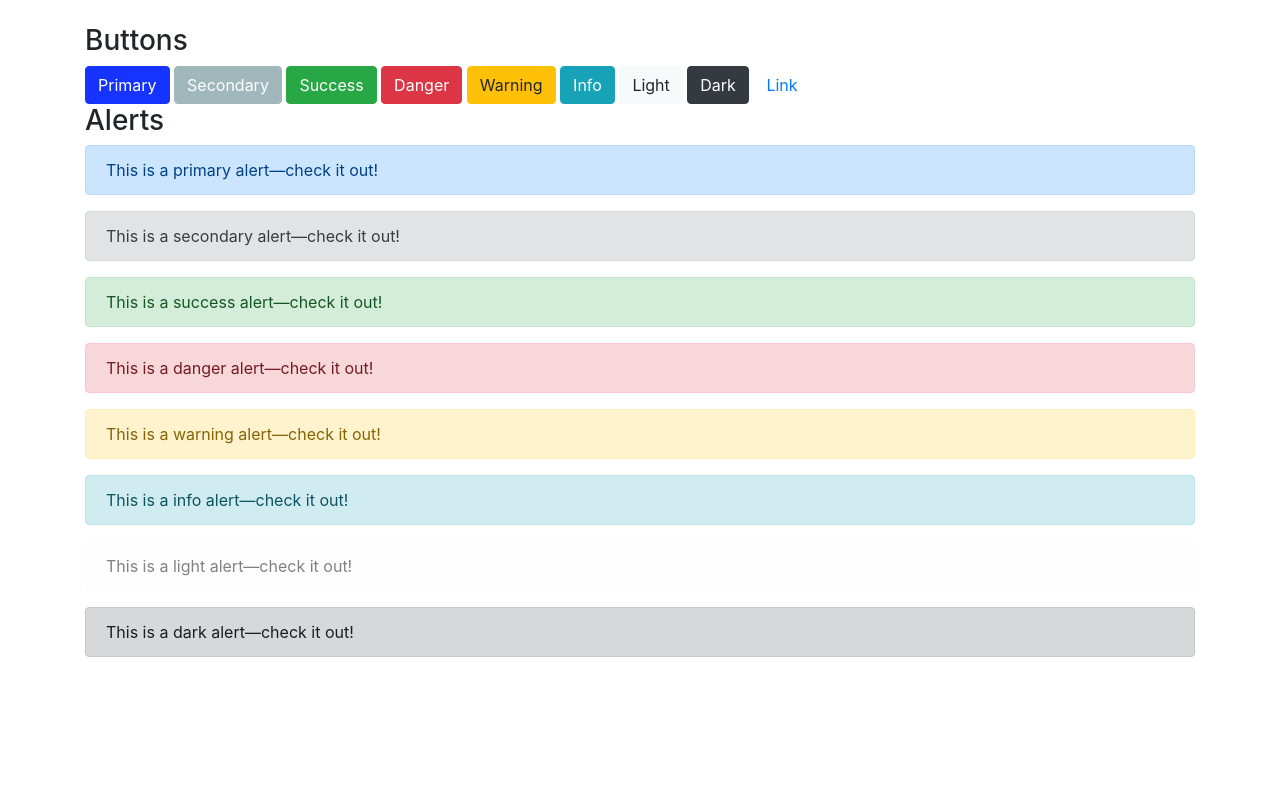
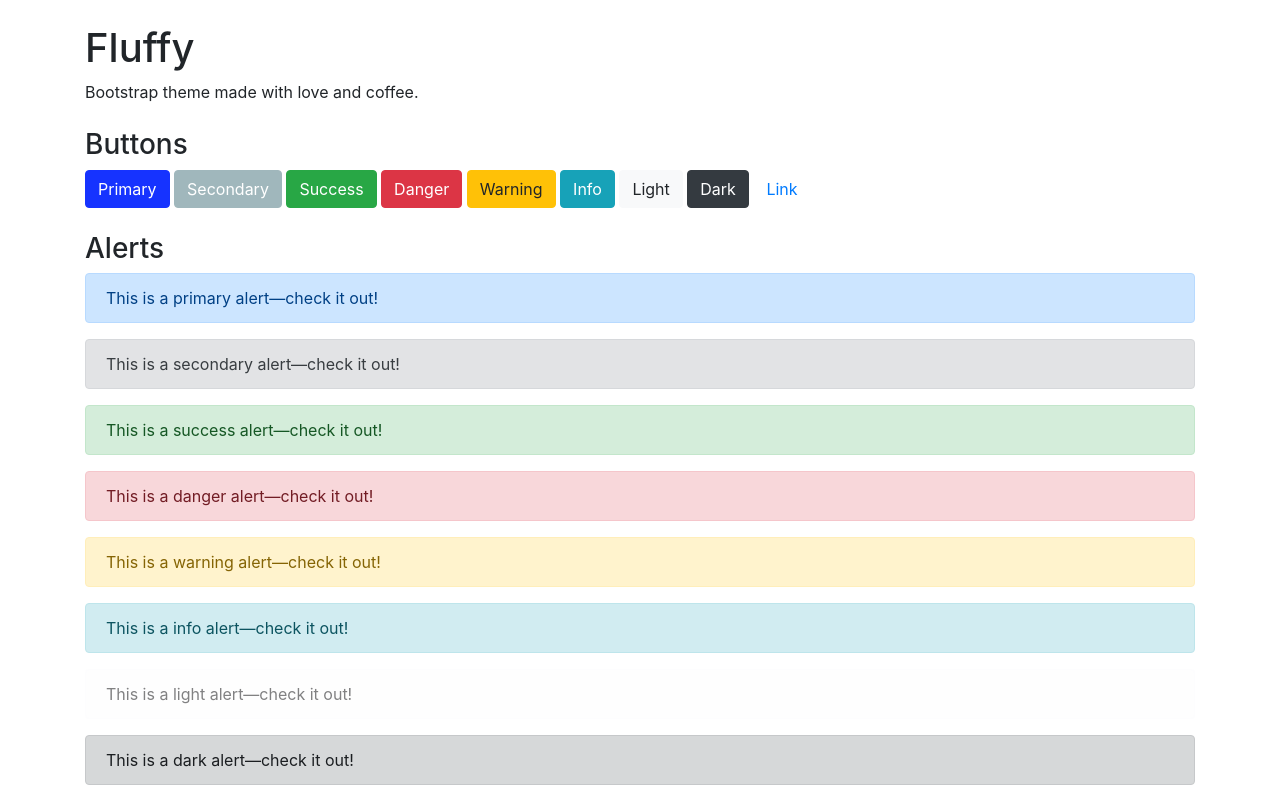
Before and after one commit to nepexgroup/fluffy, a website: page src/index.html in a window 1280 px wide. Drawn offline with Linux system fonts and the light colour scheme.

Commit message:
Update readme and html content

```diff
--- a/src/index.html
+++ b/src/index.html
@@ -10,6 +10,9 @@
 </head>
 <body>
 <div class="container mt-4">
+    <h1>Fluffy</h1>
+    <p>Bootstrap theme made with love and coffee.</p>
+    <div class="mt-4 mb-4">
         <h3>Buttons</h3>
 
         <button type="button" class="btn btn-primary">Primary</button>
@@ -21,6 +24,7 @@
         <button type="button" class="btn btn-light">Light</button>
         <button type="button" class="btn btn-dark">Dark</button>
         <button type="button" class="btn btn-link">Link</button>
+    </div>
 
     <h3>Alerts</h3>
     <div class="alert alert-primary" role="alert">
```
Also changed, not shown: README.md. Lines whose indentation alone changed are shown as unchanged.
